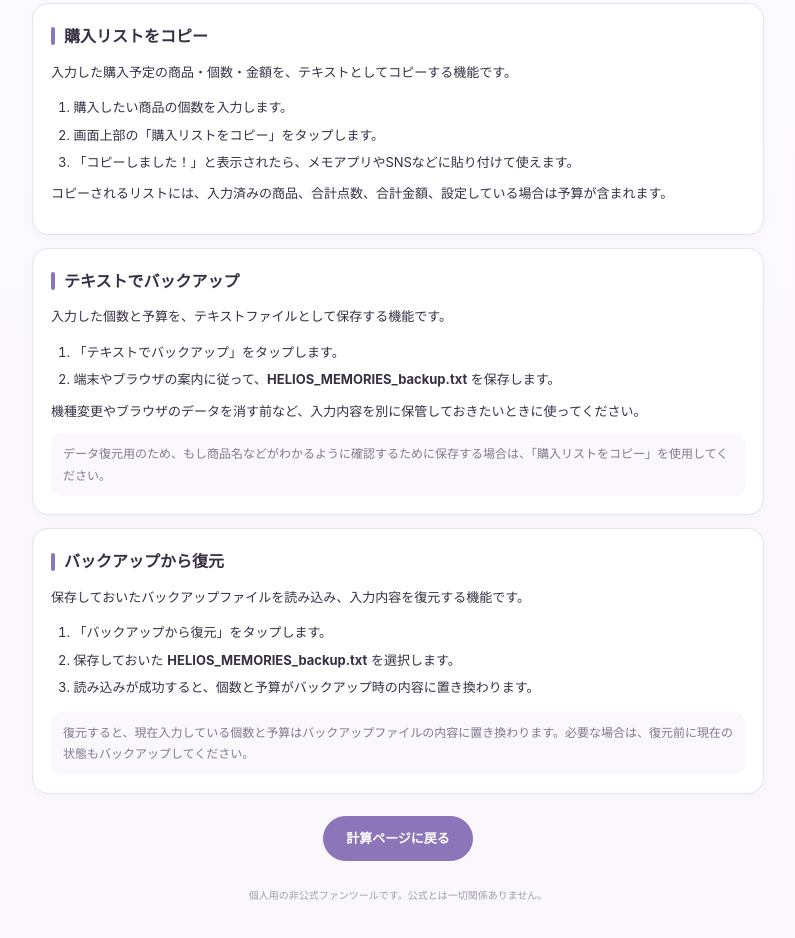
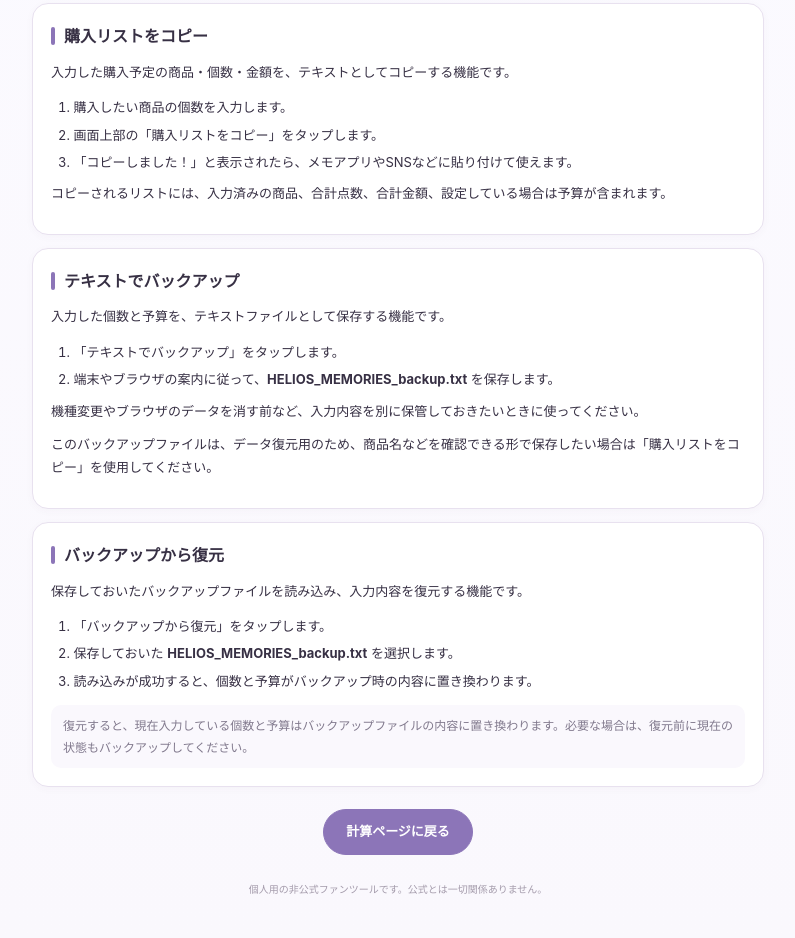
Before and after one commit to Qteramu/unofficial_goods_calculation, a plain HTML site: page helios_memories/howto.html in a window 1280 px wide. Shown: the part 578-1516 px from the top of the page, without its empty margins (242-1037 px from the left). Drawn offline with Linux system fonts and the light colour scheme.

Commit message:
Add files via upload

```diff
--- a/helios_memories/howto.html
+++ b/helios_memories/howto.html
@@ -56,7 +56,7 @@ h3{font-size:13px;margin:15px 0 4px;color:#705b92}p,li{font-size:13px}p{margin:6
 <li>端末やブラウザの案内に従って、<strong>HELIOS_MEMORIES_backup.txt</strong> を保存します。</li>
 </ol>
 <p>機種変更やブラウザのデータを消す前など、入力内容を別に保管しておきたいときに使ってください。</p>
-<div class="note">データ復元用のため、もし商品名などがわかるように確認するために保存する場合は、「購入リストをコピー」を使用してください。</div>
+<p>このバックアップファイルは、データ復元用のため、商品名などを確認できる形で保存したい場合は「購入リストをコピー」を使用してください。</p>
 </article>
 
 <article>
```
